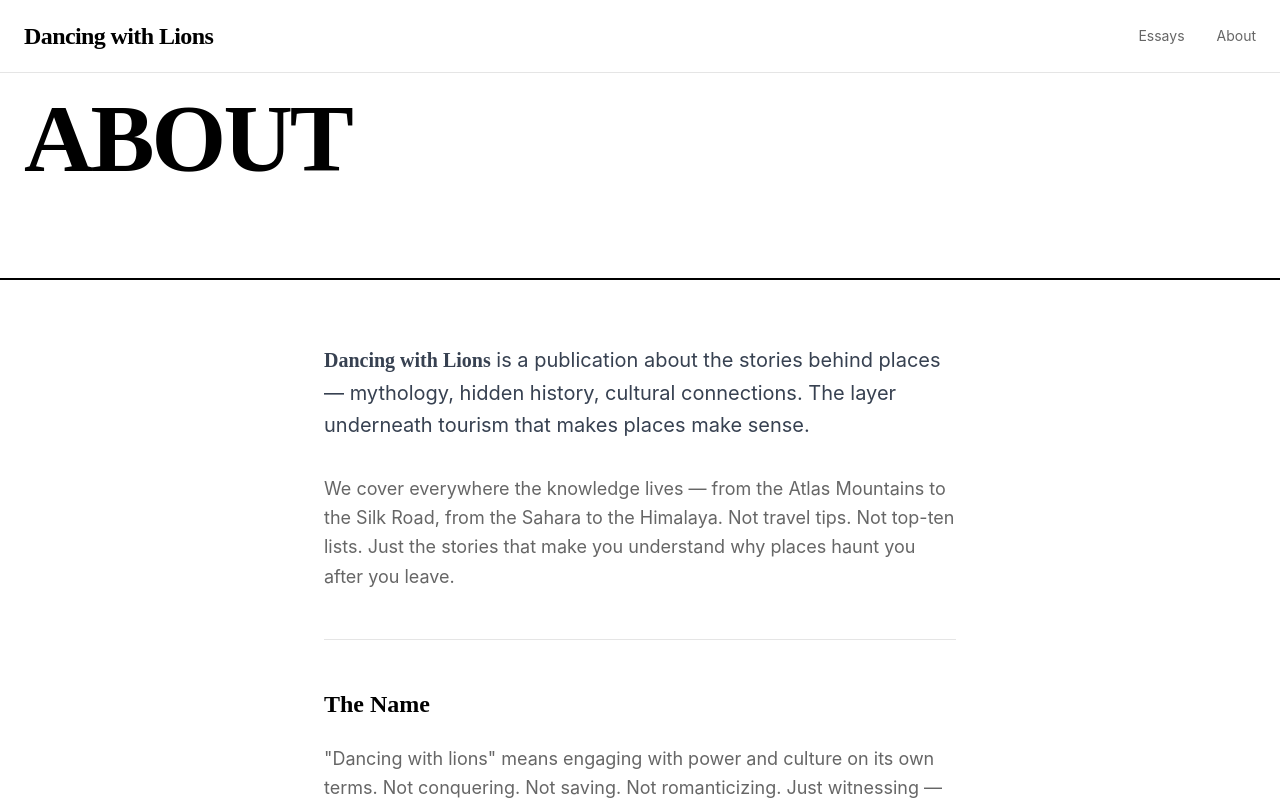
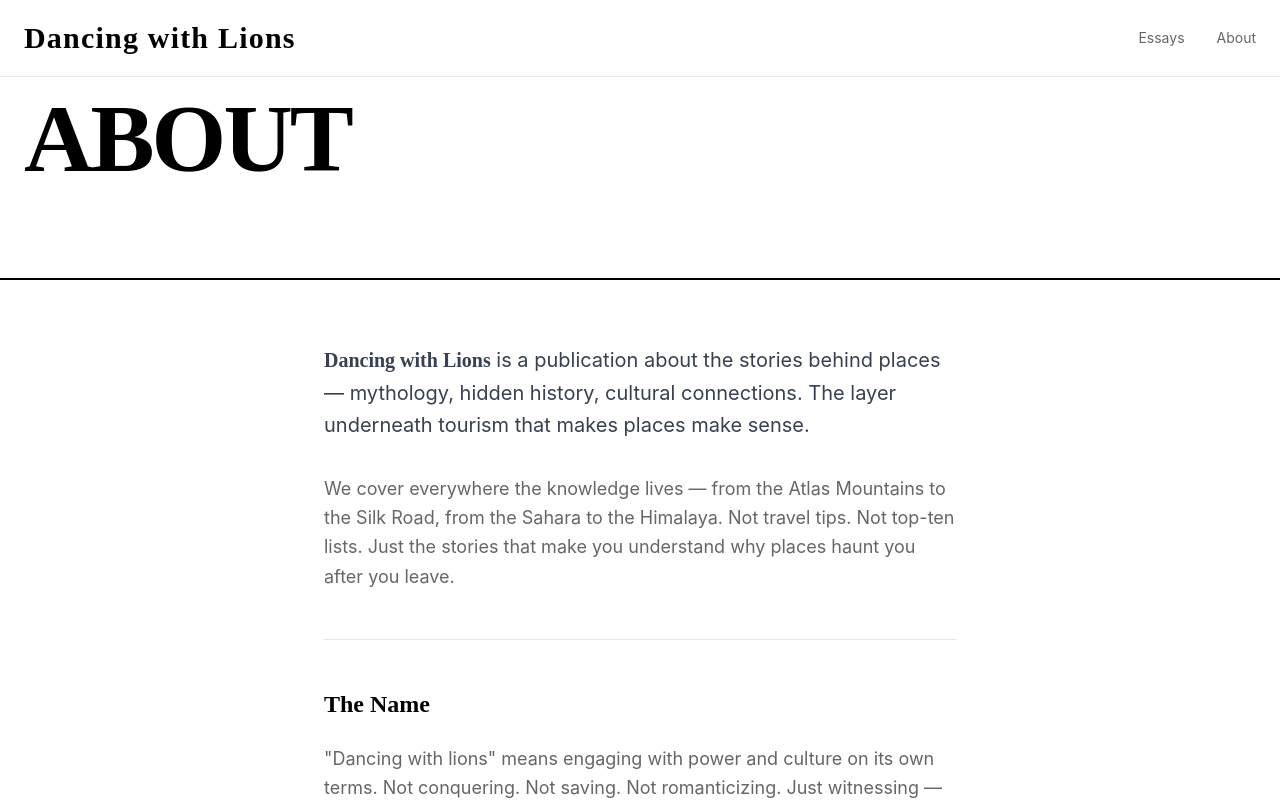
Before and after one commit to indigoandlavender/dancing-with-lions-2, a Next.js app: page /about in a window 1280 px wide. Shown: the top 800 px of the page. Built offline with nearby package versions, Linux system fonts and the light colour scheme.

Commit message:
Add files via upload

```diff
--- a/components/Header.tsx
+++ b/components/Header.tsx
@@ -35,9 +35,10 @@ export default function Header({ transparent = false }: HeaderProps) {
       <div className="max-w-[1400px] mx-auto px-6 py-5 flex items-center justify-between">
         <Link
           href="/"
-          className={`font-display text-2xl font-semibold tracking-tight transition-colors duration-300 ${
+          className={`font-display text-3xl font-bold tracking-wide transition-colors duration-300 ${
             isTransparent ? 'text-white' : 'text-black'
           }`}
+          style={{ letterSpacing: '0.04em' }}
         >
           Dancing with Lions
         </Link>
```
